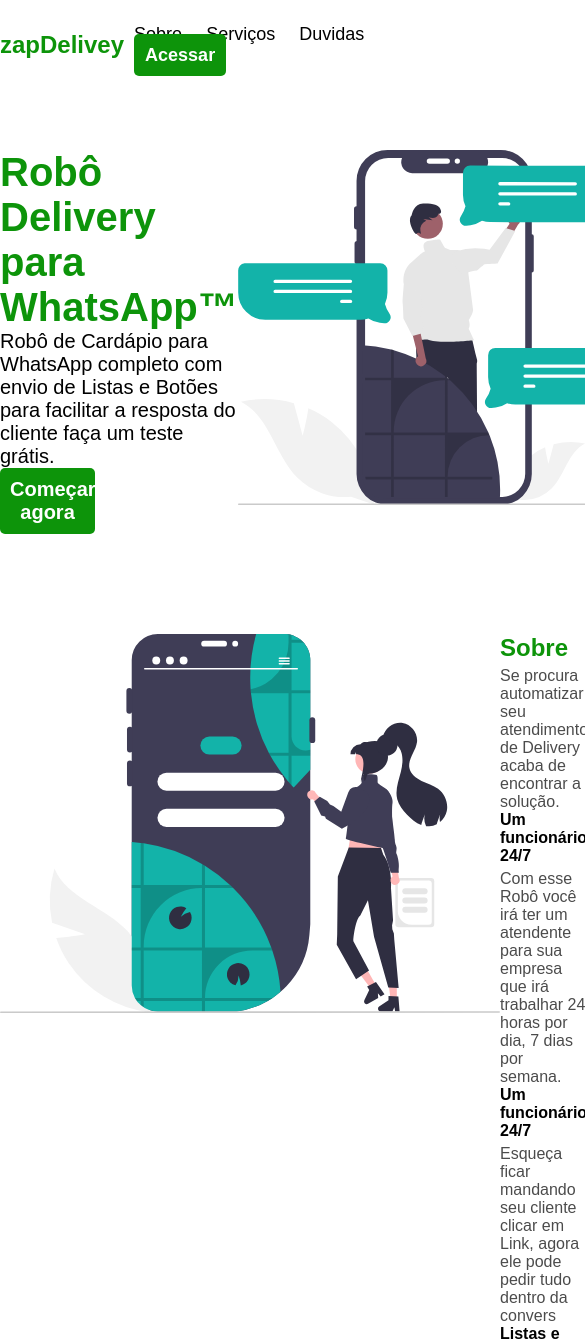
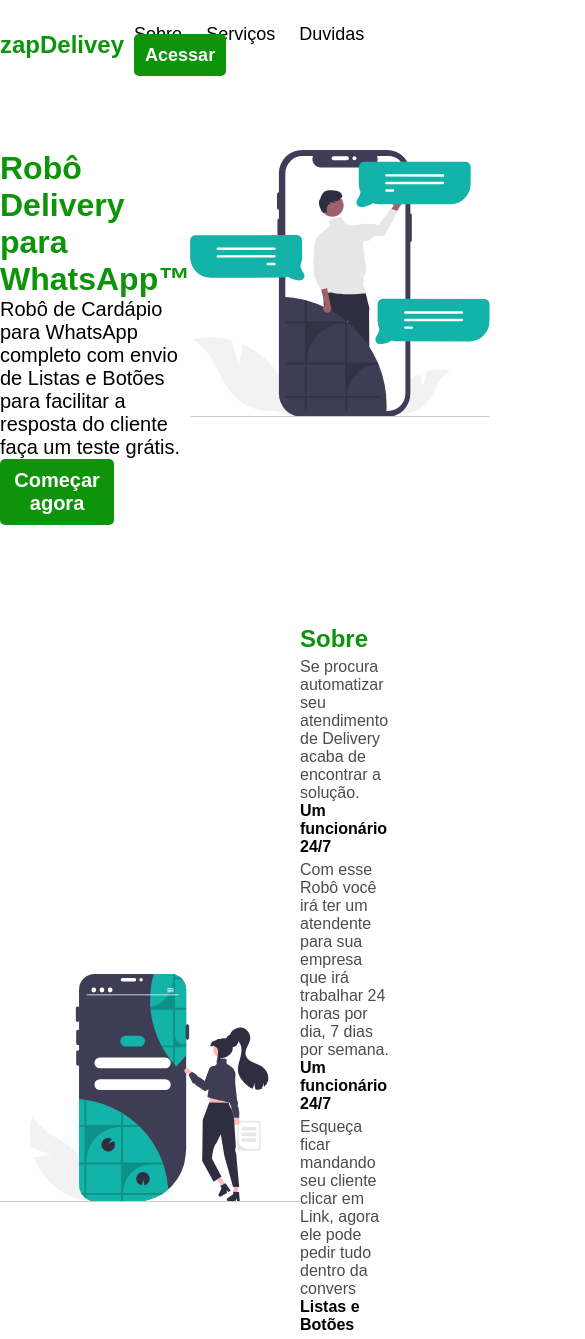
Before and after one commit to Feppeli/ZapDelivey_LandingPage, a plain HTML site: page index.html in a window 390 px wide. Shown: the top 1339 px of the page, 585 px wide, since content can reach past the window. Drawn offline with Linux system fonts and the light colour scheme.

Commit message:
tablet OK

```diff
--- a/style/duvidas.css
+++ b/style/duvidas.css
@@ -47,4 +47,11 @@ details p{
     font-family: 'Montserrat', sans-serif;
     font-weight: bold;
     color: var(--corPrincipal);
+}@media(max-width:802px){
+    #duvidas{
+        max-width: 650px;
+    }
+    details{
+        max-width: 650px;
+    }
 }
--- a/style/global.css
+++ b/style/global.css
@@ -17,6 +17,11 @@ body section, main, nav {
     padding: 0;
     margin: 0 auto !important;
 }
+/* @media(max-width: 820px){
+    body section, main,nav{
+        max-width: 620px
+    }
+} */
 
 /* FONTES */
 @import url('https://fonts.googleapis.com/css2?family=Montserrat:ital,wght@0,400;0,600;0,700;0,900;1,400&display=swap');
--- a/style/main.css
+++ b/style/main.css
@@ -37,3 +37,21 @@ main{
     width: 400px;
     margin-top: 60px;
 }
+
+@media(max-width:820px){
+    main{
+        max-width: 650px;
+    }
+    main h1{
+        font-size: 32px;
+    }
+    .leftSide{
+        width: 300px;
+    }
+    .rigthSide img{
+        width: 300px;
+    }
+    .comecarAgora{
+        width: 60%;
+    }
+}
--- a/style/navBar.css
+++ b/style/navBar.css
@@ -39,3 +39,9 @@ nav{
 .NavLink, .Acessar{
     margin: 10px;
 }
+
+@media (max-width:820px){
+    nav{
+        justify-content: space-around;
+    }
+}
--- a/style/planos.css
+++ b/style/planos.css
@@ -67,3 +67,9 @@
     align-items: center;
     justify-content: center;
 }
+
+@media(max-width:820px){
+  .planos{
+    max-width: 650px;
+  }
+}
--- a/style/sobre.css
+++ b/style/sobre.css
@@ -35,3 +35,15 @@
     margin-top: 5px;
     opacity: 70%;
 }
+
+@media(max-width:820px){
+    #sobre{
+        align-items: center;
+    }
+    #sobre{
+        max-width: 650px;
+    }
+    .sobreLeft img{
+        width: 300px;
+    }
+}
```
Also changed, not shown: index.html (+1 -1 lines).
